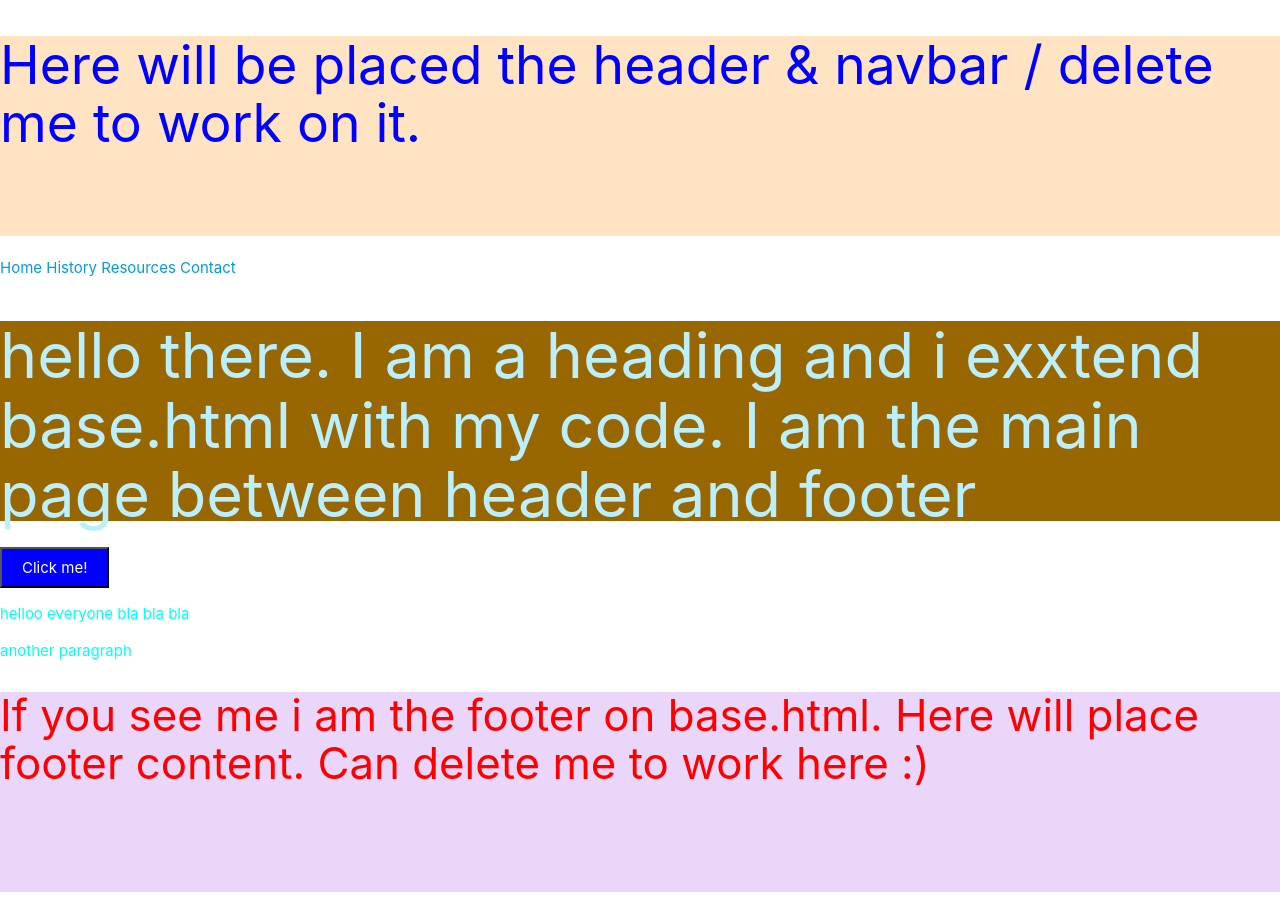
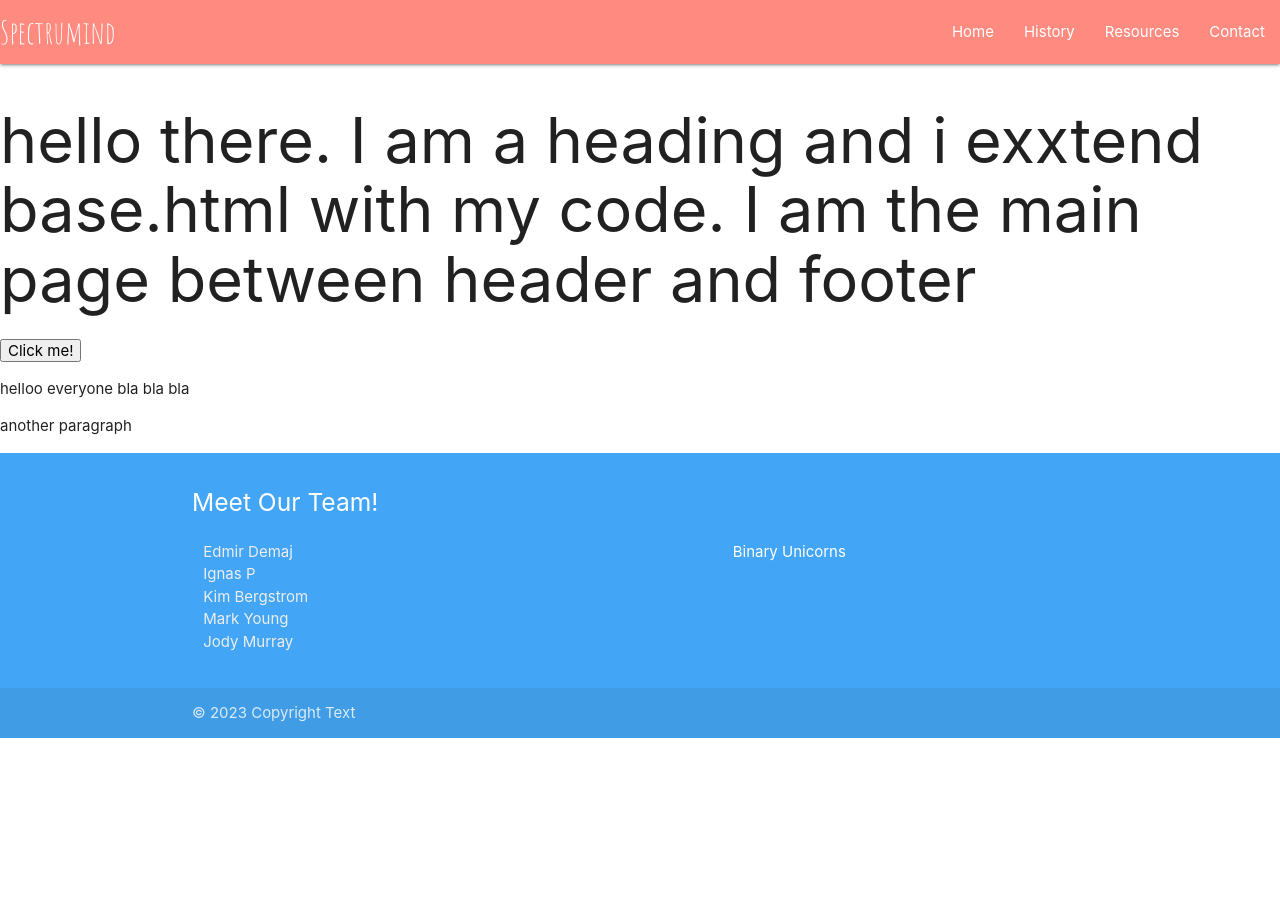
Before and after one commit to ignasvilkas/hackathon-june-23, a Django app: page / in a window 1280 px wide. After the commit the page ends 738 px from the top, so only its background shows below. Run offline with Django 4.2, Linux system fonts and the light colour scheme.

Commit message:
Fix merge conflicts with duplicate files

```diff
--- a/static/css/style.css
+++ b/static/css/style.css
@@ -7,8 +7,8 @@ Godd Luck! */
 /* General code like body style, google fonts etc */
 
 /* --------------------------------------------------- Home page styles */
-p {
-    color: aqua;
+.team_name {
+    font-family: 'Amatic SC', cursive;
 }
 
 /* --------------------------------------------------- History page styles */
@@ -18,48 +18,3 @@ p {
 
 
 /* --------------------------------------------------- Contact page styles */
-
-
-/* Delete the code below */
-h2 {
-    height: 200px;
-    background-color: bisque;
-    color: blue;
-}
-
-h1 {
-    height: 200px;
-    background-color: rgb(153, 103, 2);
-    color: rgb(187, 239, 252);
-}
-
-h3 {
-    height: 200px;
-    background-color: rgb(233, 214, 249);
-    color: rgb(255, 0, 0);
-}
-
-.my-button {
-    padding: 10px 20px;
-    background-color: blue;
-    color: white;
-    cursor: pointer;
-}
-
-#history {
-    height: 200px;
-    background-color: rgb(157, 26, 0);
-    color: rgb(251, 251, 251);
-}
-
-#resources {
-    height: 200px;
-    background-color: rgb(17, 95, 0);
-    color: rgb(251, 251, 251);
-}
-
-#contact {
-    height: 200px;
-    background-color: rgb(221, 1, 255);
-    color: rgb(251, 251, 251);
-}
--- a/templates/base.html
+++ b/templates/base.html
@@ -4,43 +4,58 @@ Place your code between the respective comment tags.
 Godd Luck! -->
 <!DOCTYPE html>
 <html lang="en">
-
   <head>
-    <meta charset="UTF-8">
-    <meta http-equiv="X-UA-Compatible" content="IE=edge">
-    <meta name="viewport" content="width=device-width, initial-scale=1.0">
-    <meta name="description"
-        content="HopeForCancer - is an informative blog web app designed to raise awareness about cancer, its prevention, early detection, and treatments.">
-    <meta name="keywords"
-        content="HopeForCancer, Cancer, Raise awareness, Prevention, Early detection, Treatments, Blog, Stories, Support, Comunity, Health">
+    <meta charset="UTF-8" />
+    <meta http-equiv="X-UA-Compatible" content="IE=edge" />
+    <meta name="viewport" content="width=device-width, initial-scale=1.0" />
+    <meta
+      name="description"
+      content="Spectrumind - is an informative web app designed to raise awareness about Mental Health in the LGBT community, including resources to get help."
+    />
+    <meta
+      name="keywords"
+      content="Spectrumind, LGBT Mental health, LGBTQ+ Mental Health, LGBTQ+ Support, Mental Health Resources, LGBT Youth Mental Health"
+    />
     <!-- google fonts link -->
+    <link rel="preconnect" href="https://fonts.googleapis.com" />
+    <link rel="preconnect" href="https://fonts.gstatic.com" crossorigin />
+    <link
+      href="https://fonts.googleapis.com/css2?family=Amatic+SC&family=Josefin+Sans:wght@200&display=swap"
+      rel="stylesheet"
+    />
 
     <!-- materialize css link -->
-    <link rel="stylesheet" href="https://cdnjs.cloudflare.com/ajax/libs/materialize/1.0.0/css/materialize.min.css">
+    <link
+      rel="stylesheet"
+      href="https://cdnjs.cloudflare.com/ajax/libs/materialize/1.0.0/css/materialize.min.css"
+    />
 
     <!-- font awesome link -->
 
     <!-- hover.css link -->
 
     <!-- favicon link -->
-    <link rel="icon" href="{% static 'favicon.ico' %}">
+    <link rel="icon" href="{% static 'favicon.ico' %}" />
 
     <!-- css link -->
-    <link rel="stylesheet" href="{% static 'css/style.css' %}">
+    <link rel="stylesheet" href="{% static 'css/style.css' %}" />
     <title>Spectrumind | {% block title %}{% endblock title %}</title>
   </head>
 
   <body>
-    <!-- Header start -->
-    <header>
-        <!-- Navbar start -->
-        <h2>Here will be placed the header & navbar / delete me to work on it.</h2>
-        <a href="{% url 'home_page' %}">Home</a>
-        <a href="{% url 'history_page' %}">History</a>
-        <a href="{% url 'resources_page' %}">Resources</a>
-        <a href="{% url 'contact_page' %}">Contact</a>
-        <!-- Navbar end -->
-    </header>
+    <div class="navbar-fixed">
+      <nav>
+        <div class="nav-wrapper red accent-1">
+          <a href="#" class="brand-logo team_name">Spectrumind</a>
+          <ul id="nav-mobile" class="right hide-on-med-and-down m5">
+            <li><a href="{% url 'home_page' %}">Home</a></li>
+            <li><a href="{% url 'history_page' %}">History</a></li>
+            <li><a href="{% url 'resources_page' %}">Resources</a></li>
+            <li><a href="{% url 'contact_page' %}">Contact</a></li>
+          </ul>
+        </div>
+      </nav>
+    </div>
     <!-- Header end -->
 
     <!-- Main start -->
@@ -52,11 +67,42 @@ Godd Luck! -->
     <!-- Main end -->
 
     <!-- Footer start -->
-    <h3>If you see me i am the footer on base.html. Here will place footer content. Can delete me to work here :) </h3>
+    <!-- Define the footer -->
+    <footer class="page-footer blue lighten-1">
+      <div class="container">
+        <div class="row">
+          <h5 class="white-text">Meet Our Team!</h5>
+          <div class="col l4 offset-l0 s12">
+            <ul class="team-members">
+              <li>
+                <a class="grey-text text-lighten-3" href="#!">Edmir Demaj</a>
+              </li>
+              <li><a class="grey-text text-lighten-3" href="#!">Ignas P</a></li>
+              <li>
+                <a class="grey-text text-lighten-3" href="#!">Kim Bergstrom</a>
+              </li>
+              <li>
+                <a class="grey-text text-lighten-3" href="#!">Mark Young</a>
+              </li>
+              <li>
+                <a class="grey-text text-lighten-3" href="#!">Jody Murray</a>
+              </li>
+            </ul>
+          </div>
+          <div class="col l8 s12 team-name">
+            <p class="text-light-blue-lighten-1 center-align">
+              Binary Unicorns
+            </p>
+          </div>
+        </div>
+      </div>
+      <div class="footer-copyright">
+        <div class="container">© 2023 Copyright Text</div>
+      </div>
+    </footer>
     <!-- Footer end -->
 
     <!-- javascript link -->
     <script src="{% static 'js/script.js' %}"></script>
   </body>
-
 </html>
```
Lines whose indentation alone changed are shown as unchanged.
